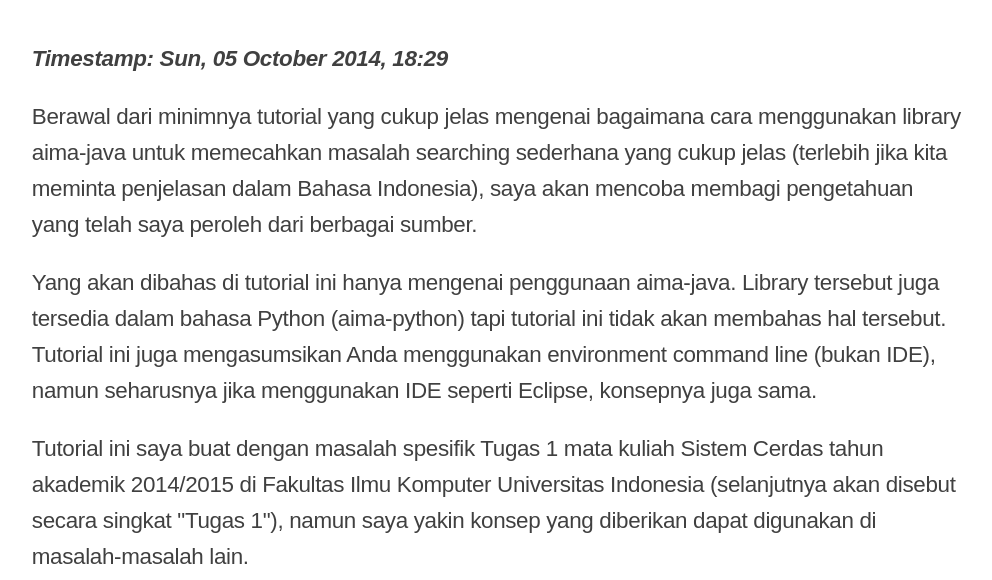
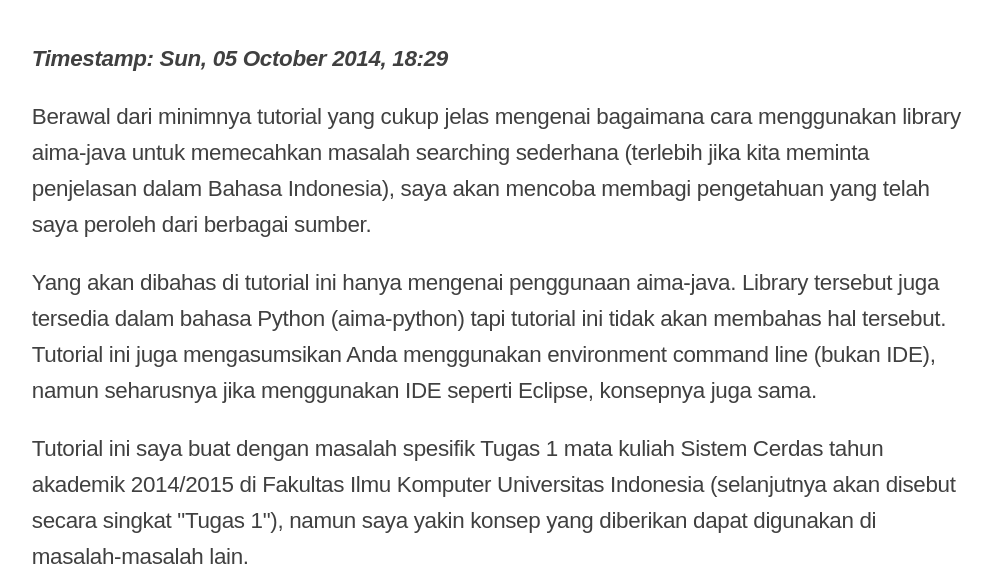
Before and after one commit to bobbypriam/old-bobbypriambodo.github.io, a plain HTML site: page tutorial/aima/index.html in a window 1280 px wide. Shown: the part 220-800 px from the top of the page, without its empty margins (153-1145 px from the left). Drawn offline with Linux system fonts and the light colour scheme.

Commit message:
Another minor typo fix

```diff
--- a/tutorial/aima/index.html
+++ b/tutorial/aima/index.html
@@ -41,7 +41,7 @@ ga('send', 'pageview');
 
 <p><strong><em>Timestamp: Sun, 05 October 2014, 18:29</em></strong></p>
 
-<p>Berawal dari minimnya tutorial yang cukup jelas mengenai bagaimana cara menggunakan library aima-java untuk memecahkan masalah searching sederhana yang cukup jelas (terlebih jika kita meminta penjelasan dalam Bahasa Indonesia), saya akan mencoba membagi pengetahuan yang telah saya peroleh dari berbagai sumber.</p>
+<p>Berawal dari minimnya tutorial yang cukup jelas mengenai bagaimana cara menggunakan library aima-java untuk memecahkan masalah searching sederhana (terlebih jika kita meminta penjelasan dalam Bahasa Indonesia), saya akan mencoba membagi pengetahuan yang telah saya peroleh dari berbagai sumber.</p>
 
 <p>Yang akan dibahas di tutorial ini hanya mengenai penggunaan aima-java. Library tersebut juga tersedia dalam bahasa Python (aima-python) tapi tutorial ini tidak akan membahas hal tersebut. Tutorial ini juga  mengasumsikan Anda menggunakan environment command line (bukan IDE), namun seharusnya jika menggunakan IDE seperti Eclipse, konsepnya juga sama.</p>
 
```
